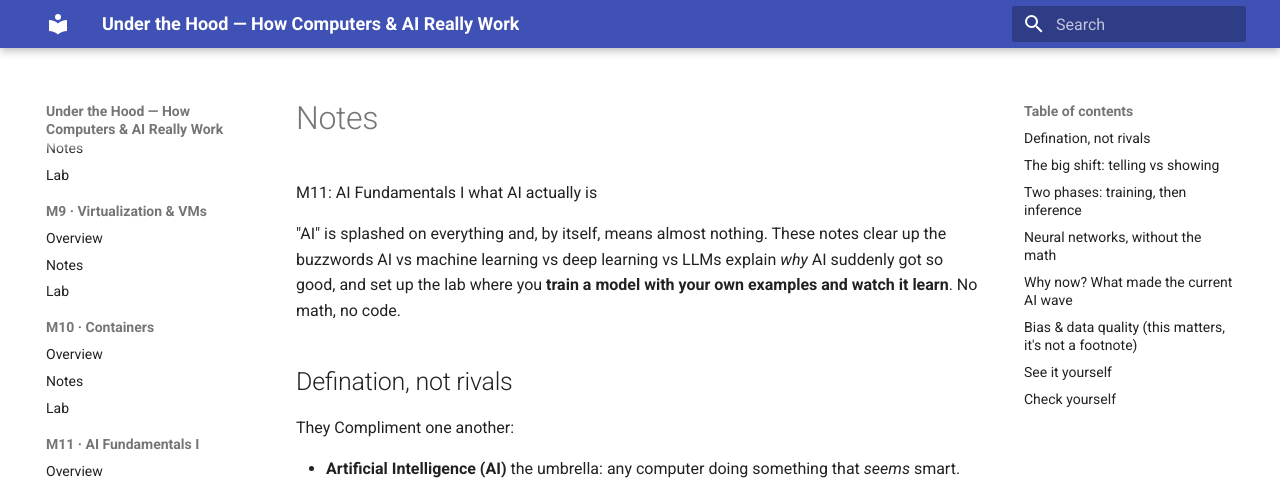
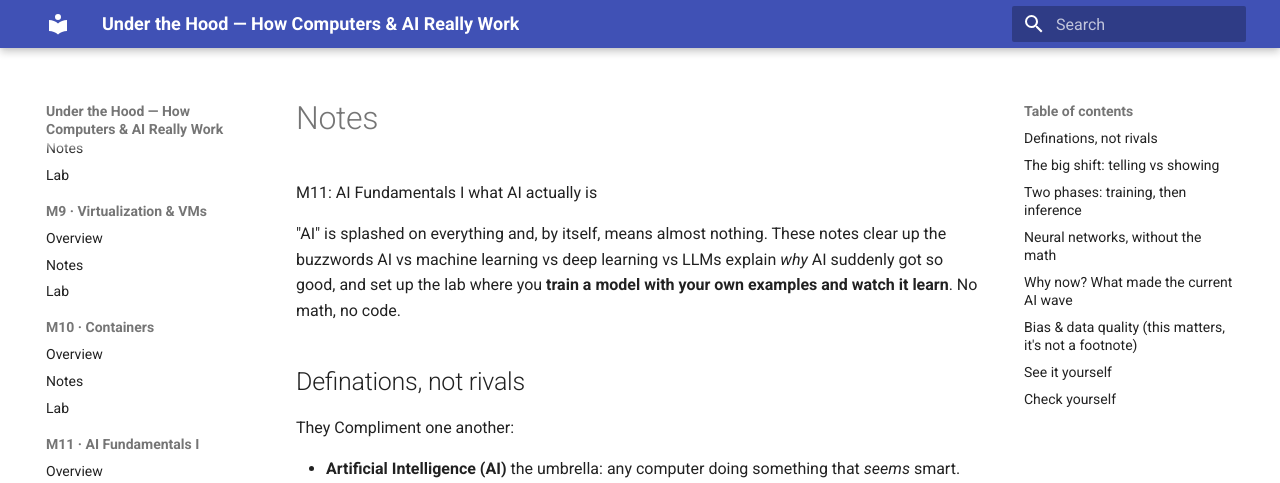
Before and after one commit to ThinkTechConsultingLLC/under-the-hood-course, an MkDocs documentation site: the page built from docs/m11-ai-fundamentals-1/notes.md, in a window 1280 px wide and 900 px high. Shown: the top 483 px of the window. Built offline with MkDocs 1.6.1 and Material for MkDocs 9.7.7, drawn with Linux system fonts in a browser that asks for light colours.

Commit message:
Fix spelling error in AI fundamentals notes
Corrected spelling of 'Defination' to 'Definations' in notes.

```diff
--- a/docs/m11-ai-fundamentals-1/notes.md
+++ b/docs/m11-ai-fundamentals-1/notes.md
@@ -3,7 +3,7 @@ M11: AI Fundamentals I what AI actually is
 
 "AI" is splashed on everything and, by itself, means almost nothing. These notes clear up the buzzwords AI vs machine learning vs deep learning vs LLMs explain *why* AI suddenly got so good, and set up the lab where you **train a model with your own examples and watch it learn**. No math, no code.
 
-## Defination, not rivals
+## Definations, not rivals
 They Compliment one another:
 
 - **Artificial Intelligence (AI)** the umbrella: any computer doing something that *seems* smart.
```
